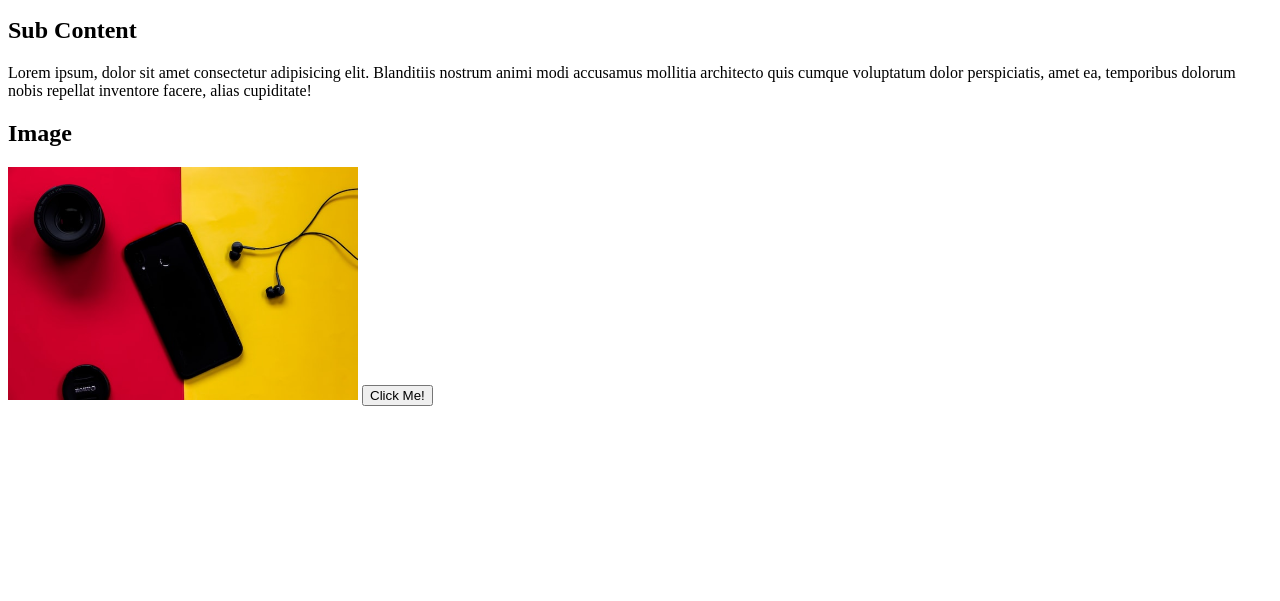
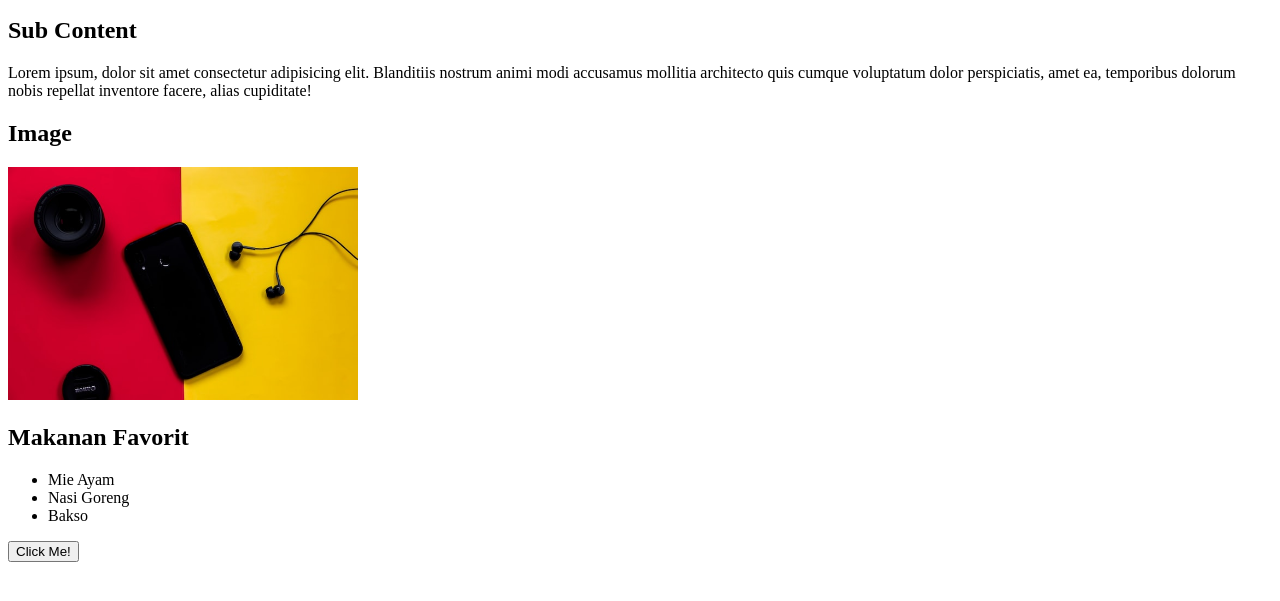
Before and after one commit to sandiarbaa/coba-git-merge, a plain HTML site: page index.html in a window 1280 px wide. Shown: the part 119-720 px from the top of the page. Drawn offline with Linux system fonts and the light colour scheme.

Commit message:
add list in index.html

```diff
--- a/index.html
+++ b/index.html
@@ -26,6 +26,13 @@
     <h2>Image</h2>
     <img src="image/img.jpg" alt="img" />
 
+    <h2>Makanan Favorit</h2>
+    <ul>
+      <li>Mie Ayam</li>
+      <li>Nasi Goreng</li>
+      <li>Bakso</li>
+    </ul>
+
     <button type="button" onclick="alert('Hello World')">Click Me!</button>
     <script src="script.js"></script>
   </body>
```
